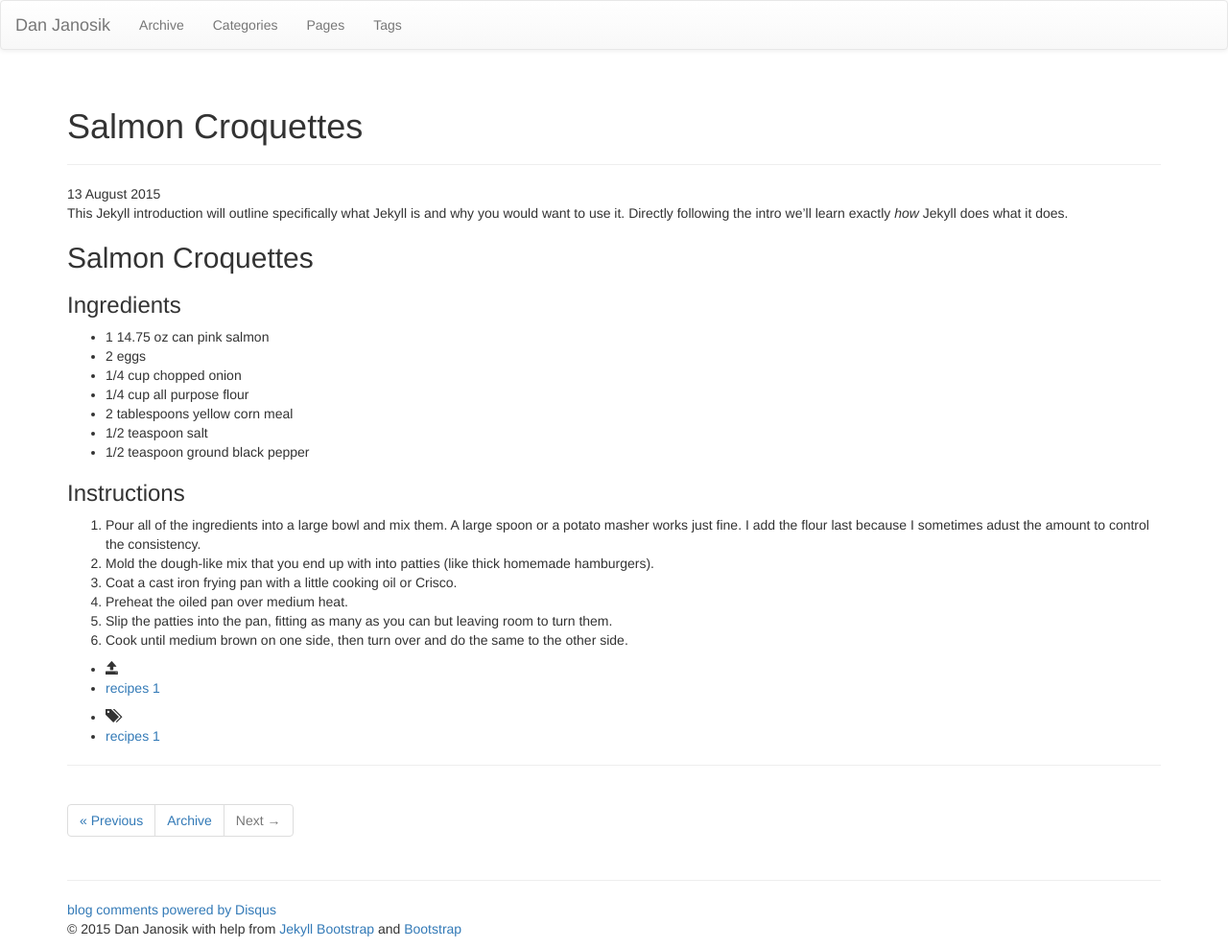
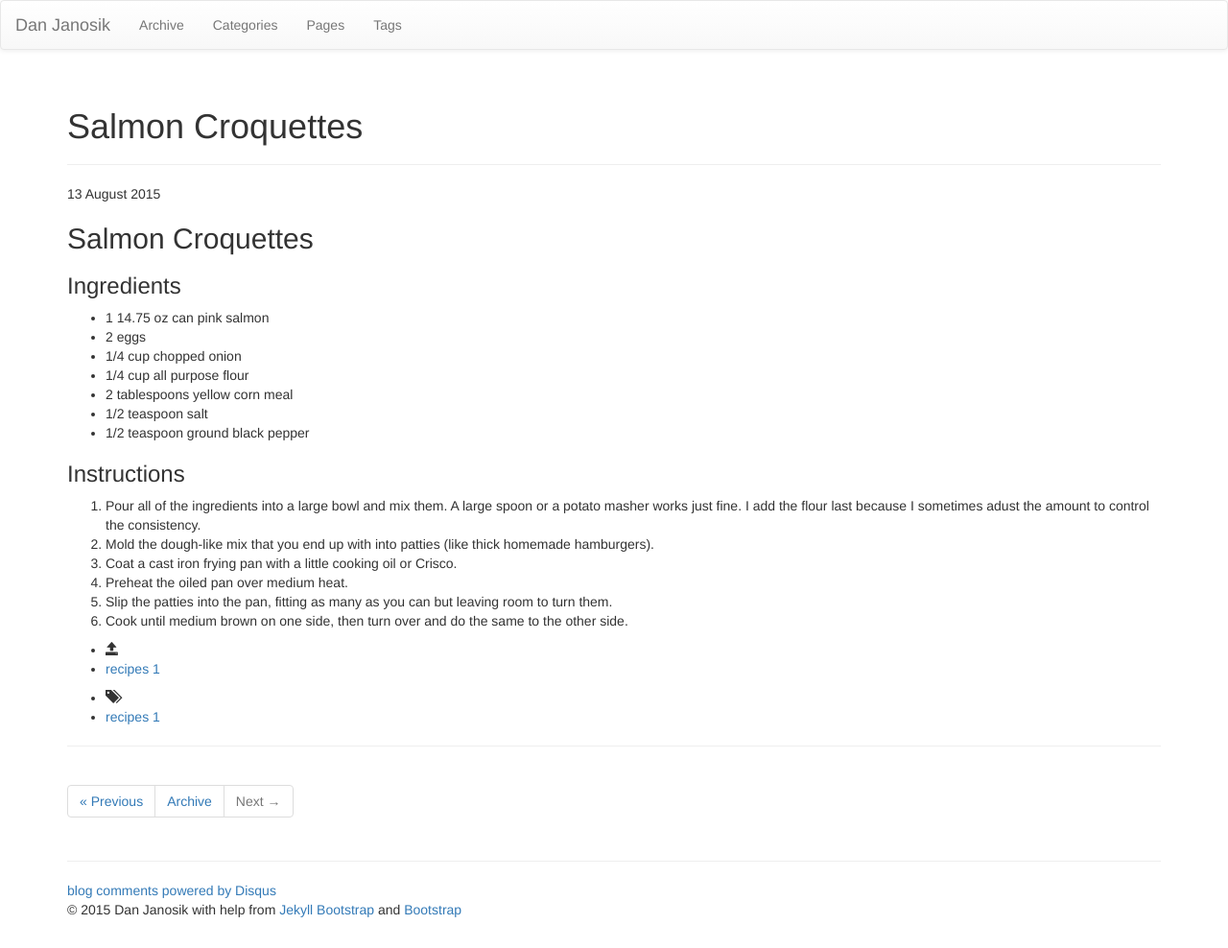
Before and after one commit to janoside/janoside.github.io, a Jekyll site: the page built from _posts/recipes/2015-08-13-salmon-croquettes.md, in a window 1280 px wide. Shown: the whole page at 96% size. Built offline with Jekyll 4.4.1, drawn with Linux system fonts in a browser that asks for light colours; nearby versions of some CDN libraries; library files that are not in the unit come from our copies; comment, search, counter and statistics services are not loaded.

Commit message:
Update 2015-08-13-salmon-croquettes.md

```diff
--- a/_posts/recipes/2015-08-13-salmon-croquettes.md
+++ b/_posts/recipes/2015-08-13-salmon-croquettes.md
@@ -4,9 +4,6 @@ category : recipes
 tags : [recipes]
 ---
 {% include JB/setup %}
-
-This Jekyll introduction will outline specifically  what Jekyll is and why you would want to use it.
-Directly following the intro we'll learn exactly _how_ Jekyll does what it does.
 
 ## Salmon Croquettes
 
```
